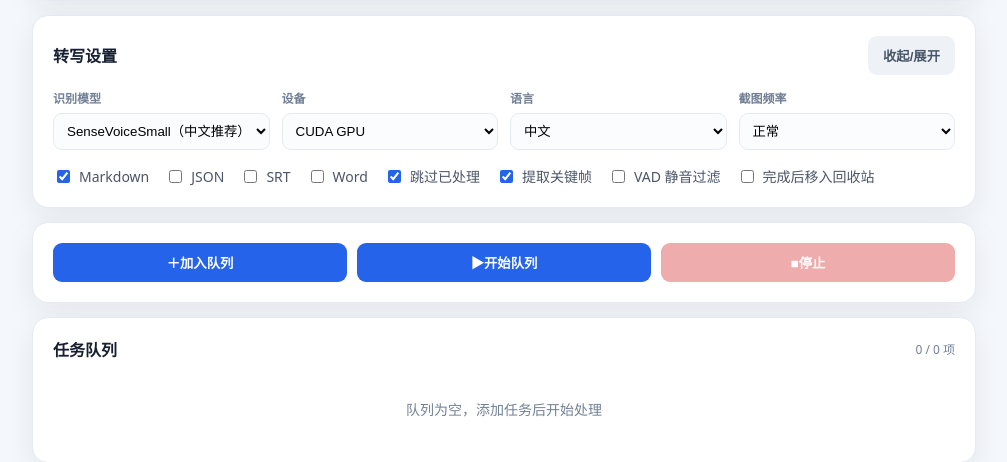
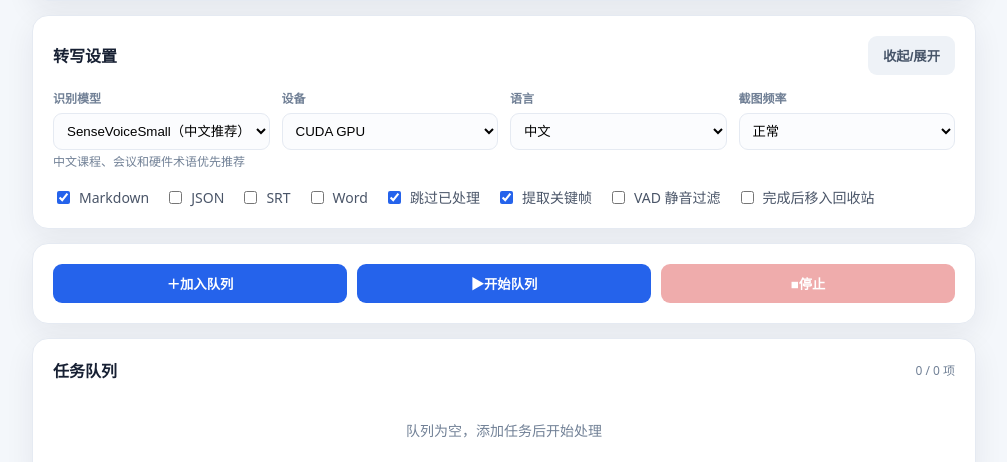
Before and after one commit to iulb1/video-notebook, a Flask app: page / in a window 1280 px wide. Shown: the part 295-757 px from the top of the page, without its empty margins (136-1143 px from the left). Run offline with Flask 3, Linux system fonts and the light colour scheme; data that the repository does not hold is empty; parts of the project's set-up code (start-up, migrations or seed data) failed here and were passed over.

Commit message:
修复启动脚本并增强模型选择提示

```diff
--- a/templates/index.html
+++ b/templates/index.html
@@ -28,7 +28,7 @@
     <input id="filePicker" type="file" hidden accept="video/*,audio/*" onchange="filePicked(event)"><input id="folderPicker" type="file" hidden webkitdirectory onchange="folderPicked(event)">
   </section>
   <section class="card"><div class="card-head"><h2>转写设置</h2><button class="btn secondary" onclick="toggleSettings()">收起/展开</button></div><div id="settings">
-    <div class="grid"><div class="field"><label>识别模型</label><select id="asrModel"><option value="sensevoice|iic/SenseVoiceSmall" selected>SenseVoiceSmall（中文推荐）</option><option value="faster-whisper|faster-whisper-small">Faster Whisper Small（兼容）</option></select></div><div class="field"><label>设备</label><select id="device"><option value="cuda" selected>CUDA GPU</option><option value="cpu">CPU</option></select></div><div class="field"><label>语言</label><select id="language"><option value="zh" selected>中文</option><option value="en">English</option><option value="">自动识别</option></select></div><div class="field"><label>截图频率</label><select id="keyframeFrequency"><option value="few">少量</option><option value="normal" selected>正常</option><option value="medium">中等</option><option value="many">较多</option><option value="all">全部</option></select></div></div>
+    <div class="grid"><div class="field"><label>识别模型</label><select id="asrModel" onchange="showModelInfo()"><option value="sensevoice|iic/SenseVoiceSmall" selected>SenseVoiceSmall（中文推荐）</option><option value="faster-whisper|faster-whisper-small">Faster Whisper Small（兼容）</option></select><small id="modelInfo" class="hint">中文课程、会议和硬件术语优先推荐</small></div><div class="field"><label>设备</label><select id="device"><option value="cuda" selected>CUDA GPU</option><option value="cpu">CPU</option></select></div><div class="field"><label>语言</label><select id="language"><option value="zh" selected>中文</option><option value="en">English</option><option value="">自动识别</option></select></div><div class="field"><label>截图频率</label><select id="keyframeFrequency"><option value="few">少量</option><option value="normal" selected>正常</option><option value="medium">中等</option><option value="many">较多</option><option value="all">全部</option></select></div></div>
     <div class="checks"><label><input type="checkbox" id="fmtMd" checked> Markdown</label><label><input type="checkbox" id="fmtJson"> JSON</label><label><input type="checkbox" id="fmtSrt"> SRT</label><label><input type="checkbox" id="fmtDocx"> Word</label><label><input type="checkbox" id="skipProcessed" checked> 跳过已处理</label><label><input type="checkbox" id="saveKeyframes" checked> 提取关键帧</label><label><input type="checkbox" id="vadFilter"> VAD 静音过滤</label><label><input type="checkbox" id="trashSource"> 完成后移入回收站</label></div>
   </div></section>
   <section class="card actions"><button class="btn" id="enqueueBtn" onclick="enqueueTask()">＋加入队列</button><button class="btn" id="startBtn" onclick="startQueue()">▶开始队列</button><button class="btn danger" id="stopBtn" onclick="stopQueue()" disabled>■停止</button></section>
@@ -44,6 +44,7 @@ function pickFile(){$('filePicker').click()}function pickFolder(){ $('folderPick
 function filePicked(e){if(e.target.files[0])$('inputPath').value=e.target.files[0].path||e.target.files[0].name;e.target.value=''}
 function folderPicked(e){const f=e.target.files[0];if(f){const p=(f.path||f.name).replace(/[\\/][^\\/]*$/,'');if(e.target.dataset.target==='output')$('outputPath').value=p;else{$('inputPath').value=p;if(!$('outputPath').value)$('outputPath').value=p}}e.target.value=''}
 function toggleSettings(){const s=$('settings');s.hidden=!s.hidden}
+function showModelInfo(){ $('modelInfo').textContent=$('asrModel').value.startsWith('sensevoice')?'中文课程、会议和硬件术语优先推荐':'多语言兼容模式，适合英文或已有 Whisper 工作流' }
 function config(){const m=$('asrModel').value.split('|');return{input:$('inputPath').value.trim(),output:$('outputPath').value.trim(),backend:m[0],model:m[1],device:$('device').value,language:$('language').value||null,keyframe_frequency:$('keyframeFrequency').value,save_keyframes:$('saveKeyframes').checked,skip_processed:$('skipProcessed').checked,fmt_md:$('fmtMd').checked,fmt_json:$('fmtJson').checked,fmt_srt:$('fmtSrt').checked,fmt_docx:$('fmtDocx').checked,vad_filter:$('vadFilter').checked,trash_source:$('trashSource').checked}}
 function log(text){if(!text||!text.trim())return;const d=document.createElement('div');d.textContent=text.trim();d.className=/ERROR|失败/.test(text)?'error':/WARNING|警告/.test(text)?'warn':'info';$('logBox').appendChild(d);$('logBox').scrollTop=$('logBox').scrollHeight}
 function badge(status){return '<span class="badge '+(status||'pending')+'">'+({pending:'等待中',running:'运行中',completed:'已完成',failed:'失败',stopped:'已停止'}[status]||status)+'</span>'}
@@ -61,6 +62,6 @@ function clearLogs(){$('logBox').textContent=''}
 async function openBatch(){batchDir=$('inputPath').value.trim();if(!batchDir){showError('请先输入父目录路径');return}$('batchModal').classList.add('open');$('batchBody').textContent='正在扫描…';try{const d=await api('/api/scan-subdirs',{method:'POST',headers:{'Content-Type':'application/json'},body:JSON.stringify({path:batchDir})});batchItems=d.dirs||[];$('batchBody').innerHTML=batchItems.length?batchItems.map((x,i)=>'<label class="subdir"><input type="checkbox" data-index="'+i+'" checked><span>'+esc(x.name)+'</span></label>').join(''):'没有找到子文件夹';$('batchConfirm').disabled=!batchItems.length}catch(e){$('batchBody').textContent=e.message;$('batchConfirm').disabled=true}}
 function closeBatch(){$('batchModal').classList.remove('open')}
 async function confirmBatch(){const items=[...document.querySelectorAll('#batchBody input:checked')].map(x=>{const c=config();c.input=batchItems[+x.dataset.index].path;c.output=c.input.replace(/[\\/]+$/,'')+'\\output';return c});try{await api('/api/batch-enqueue',{method:'POST',headers:{'Content-Type':'application/json'},body:JSON.stringify({items})});closeBatch();fetchQueue()}catch(e){showError(e.message)}}
-fetchQueue();fetchLogs();setInterval(fetchQueue,3000);setInterval(fetchLogs,2000);
+showModelInfo();fetchQueue();fetchLogs();setInterval(fetchQueue,3000);setInterval(fetchLogs,2000);
 </script>
 </body></html>
```
Also changed, not shown: 1 other file.
